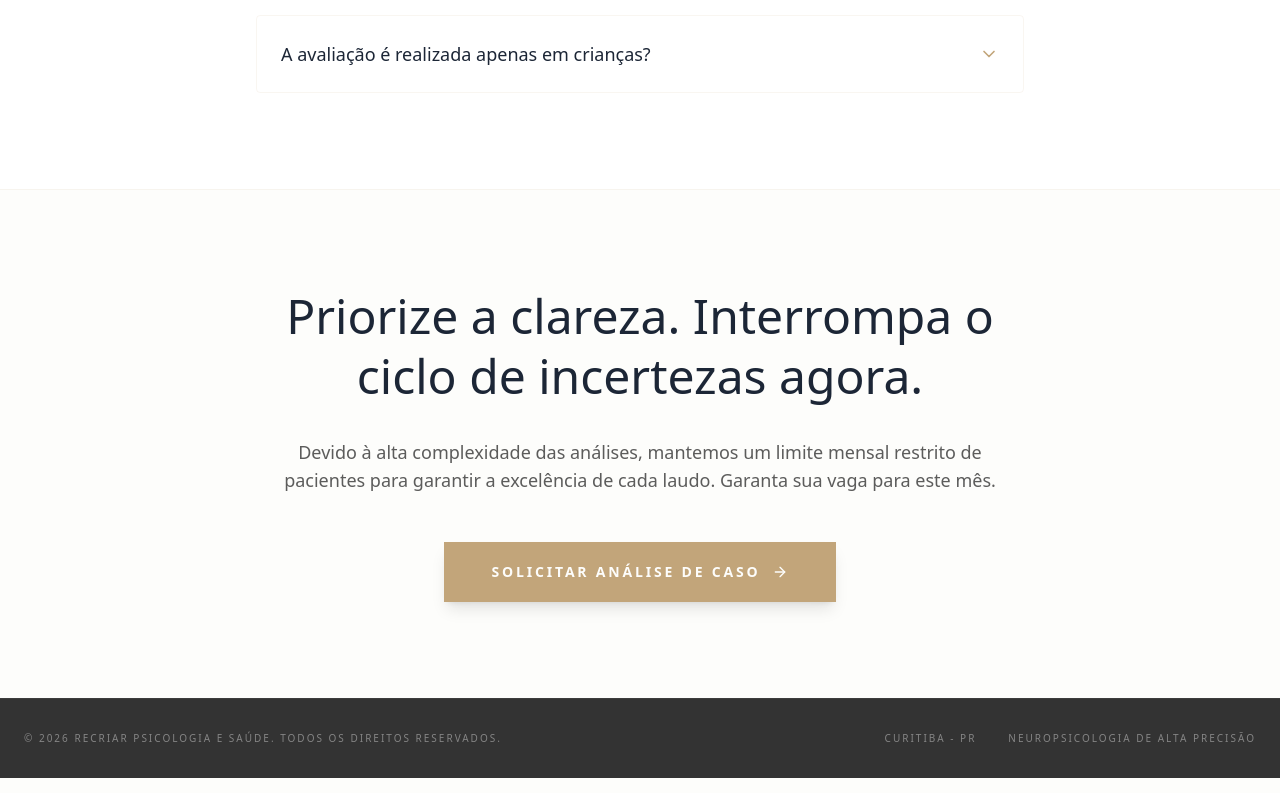
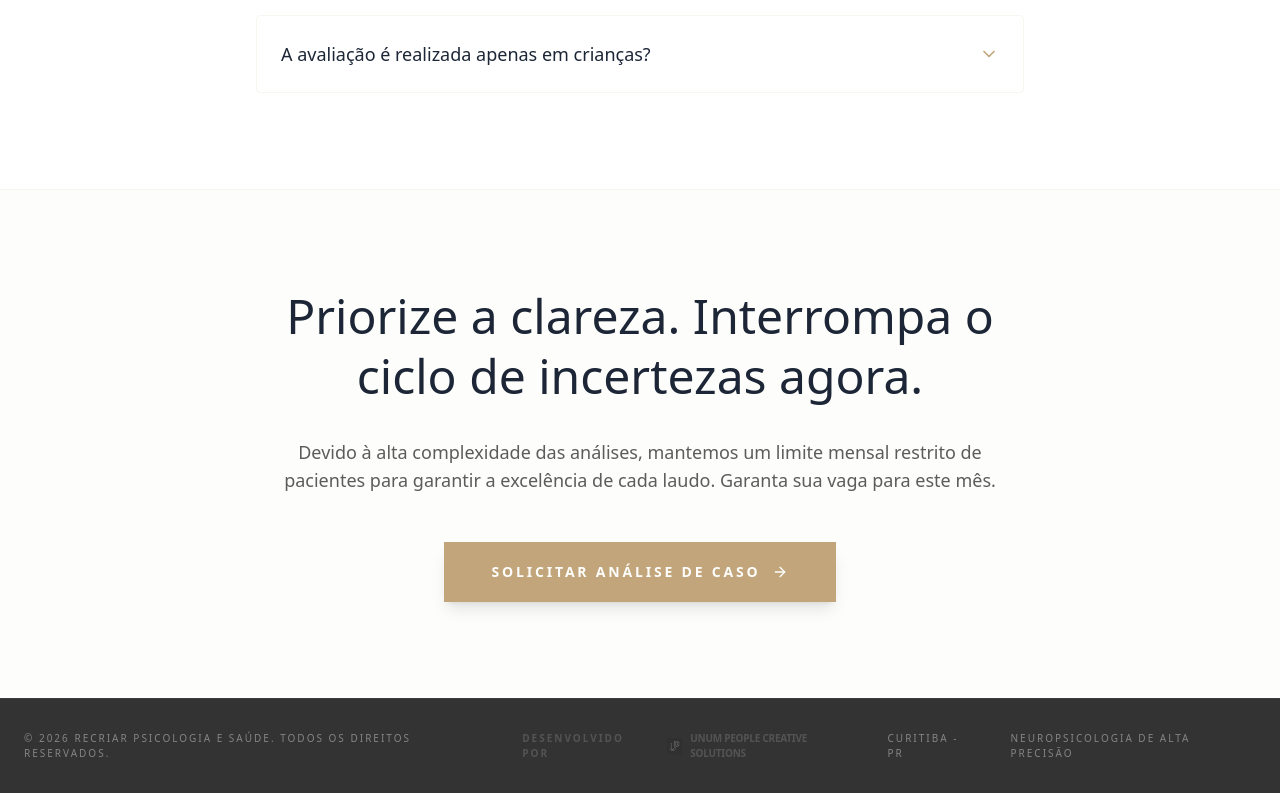
Before and after one commit to unum-people-creative-solutions/site_recriar, a Next.js app: page /avaliacao-psicologica in a window 1280 px wide. Shown: the part 4554-5347 px from the top of the page. Built offline with nearby package versions, Linux system fonts and the light colour scheme.

Commit message:
ajuste na logo

```diff
--- a/src/app/avaliacao-psicologica/page.tsx
+++ b/src/app/avaliacao-psicologica/page.tsx
@@ -53,8 +53,29 @@ const LPHeader = () => {
 const LPSimplifiedFooter = () => {
   return (
     <footer className="bg-leadgray text-white/40 py-8 border-t border-white/5">
-      <div className="container mx-auto px-6 flex flex-col md:flex-row items-center justify-between gap-4 text-[10px] uppercase tracking-[0.2em] font-light">
+      <div className="container mx-auto px-6 flex flex-col md:flex-row items-center justify-between gap-6 text-[10px] uppercase tracking-[0.2em] font-light">
         <p suppressHydrationWarning>© {new Date().getFullYear()} Recriar Psicologia e Saúde. Todos os direitos reservados.</p>
+
+        <a
+          href="https://unumpeople.com.br"
+          target="_blank"
+          rel="noopener noreferrer"
+          className="flex flex-col md:flex-row items-center gap-2 md:gap-3 grayscale opacity-40 hover:grayscale-0 hover:opacity-100 transition-all group"
+        >
+          <span className="font-bold group-hover:text-offwhite transition-colors">Desenvolvido por</span>
+          <div className="flex items-center gap-2">
+            <div className="relative h-4 w-4">
+              <Image
+                src="/images/logo_unum.png"
+                alt="Logo Unum People"
+                fill
+                className="object-contain"
+              />
+            </div>
+            <span className="font-bold tracking-tight group-hover:text-offwhite transition-colors">Unum People Creative Solutions</span>
+          </div>
+        </a>
+
         <div className="flex gap-8">
           <span>Curitiba - PR</span>
           <span>Neuropsicologia de Alta Precisão</span>
--- a/src/components/Footer.tsx
+++ b/src/components/Footer.tsx
@@ -109,9 +109,28 @@ export function Footer() {
           </div>
         </div>
 
-        <div className="border-t border-white/10 pt-8 flex flex-col md:flex-row items-center justify-between gap-4 text-xs font-light">
+        <div className="border-t border-white/10 pt-8 flex flex-col md:flex-row items-center justify-between gap-6 text-xs font-light">
           <p suppressHydrationWarning>© {new Date().getFullYear()} Recriar Psicologia. Todos os direitos reservados.</p>
-          <p>Design de Alto Padrão</p>
+
+          <a
+            href="https://unumpeople.com.br"
+            target="_blank"
+            rel="noopener noreferrer"
+            className="flex flex-col md:flex-row items-center gap-2 md:gap-3 grayscale opacity-40 hover:grayscale-0 hover:opacity-100 transition-all group"
+          >
+            <span className="text-[10px] uppercase tracking-widest font-bold text-white/40 group-hover:text-deepnavy transition-colors">Desenvolvido por</span>
+            <div className="flex items-center gap-2">
+              <div className="relative h-5 w-5">
+                <Image
+                  src="/images/logo_unum.png"
+                  alt="Logo Unum People"
+                  fill
+                  className="object-contain"
+                />
+              </div>
+              <span className="text-xs font-bold text-white/40 group-hover:text-deepnavy tracking-tight transition-colors">Unum People Creative Solutions</span>
+            </div>
+          </a>
         </div>
       </div>
     </footer>
```
Also changed, not shown: public/images/logo_unum.png (renamed from public/logo_unum.png).
